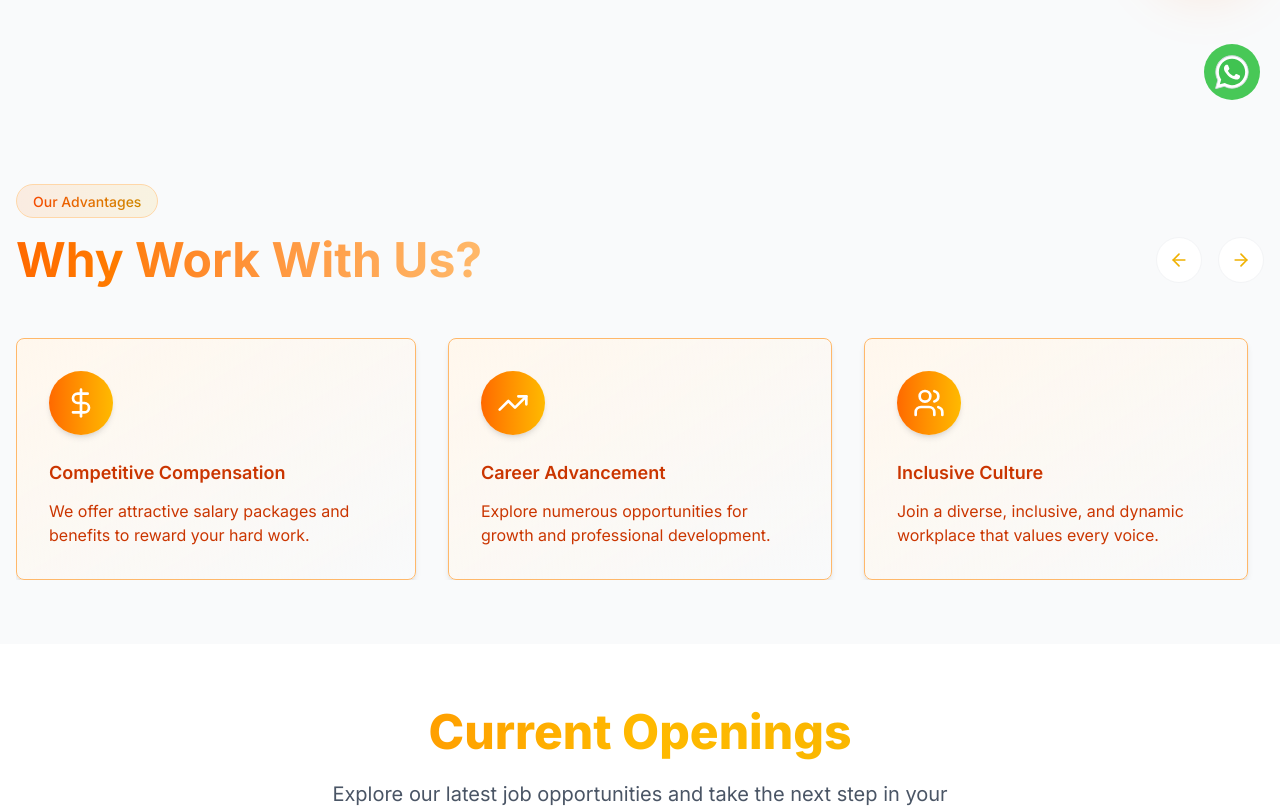
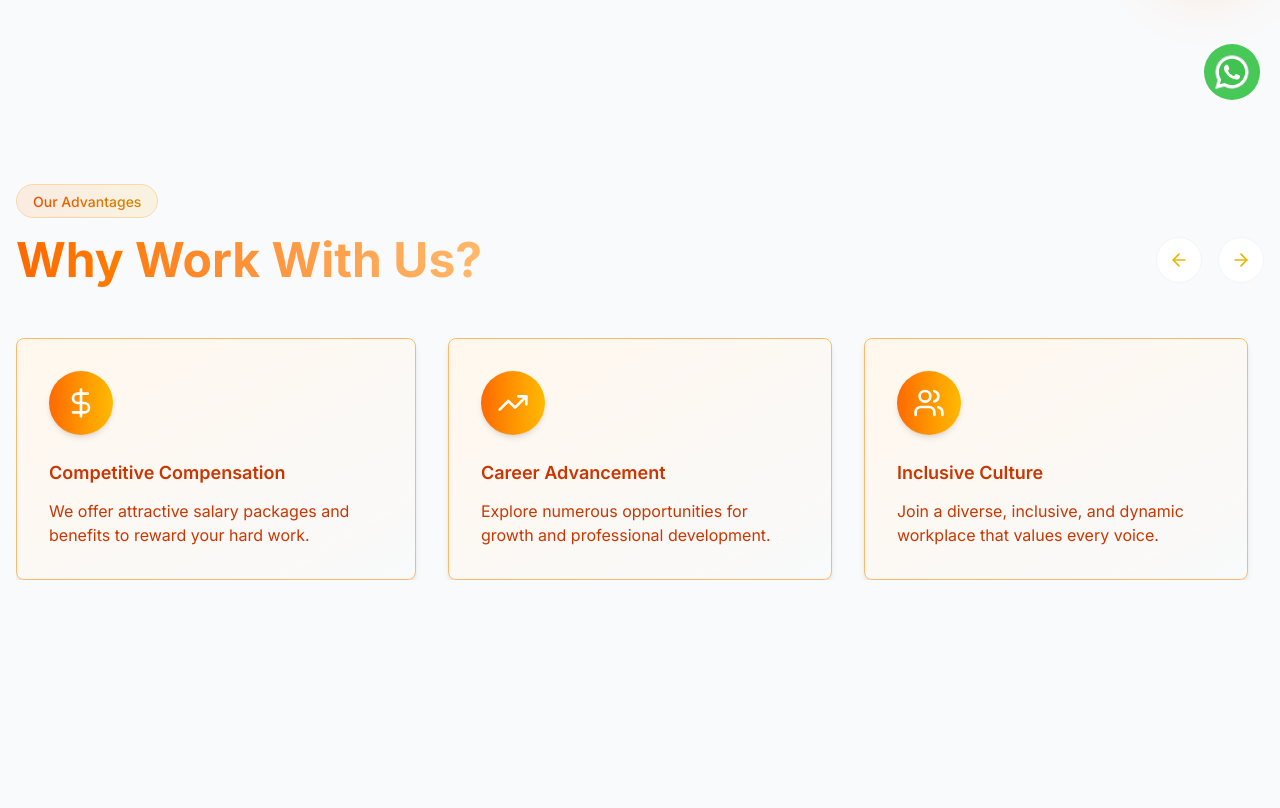
Before and after one commit to Ruhul-Mirza/igtl_main, a Next.js app: page /careers in a window 1280 px wide. Shown: the part 680-1488 px from the top of the page. Built offline with nearby package versions, Linux system fonts and the light colour scheme.

Commit message:
done why work

```diff
--- a/src/components/WhyWorkWithUs.tsx
+++ b/src/components/WhyWorkWithUs.tsx
@@ -89,7 +89,7 @@ export default function AdvantagesCarousel() {
   }, [emblaApi, onSelect]);
 
   return (
-    <section className="bg-gray-50 py-12 px-4 md:py-16" data-aos="fade-up">
+    <section className="bg-gray-50 min-h-screen py-12 px-4 md:py-16" data-aos="fade-up">
       <div className="max-w-7xl mx-auto">
         <div className="mb-12 relative">
 
```
